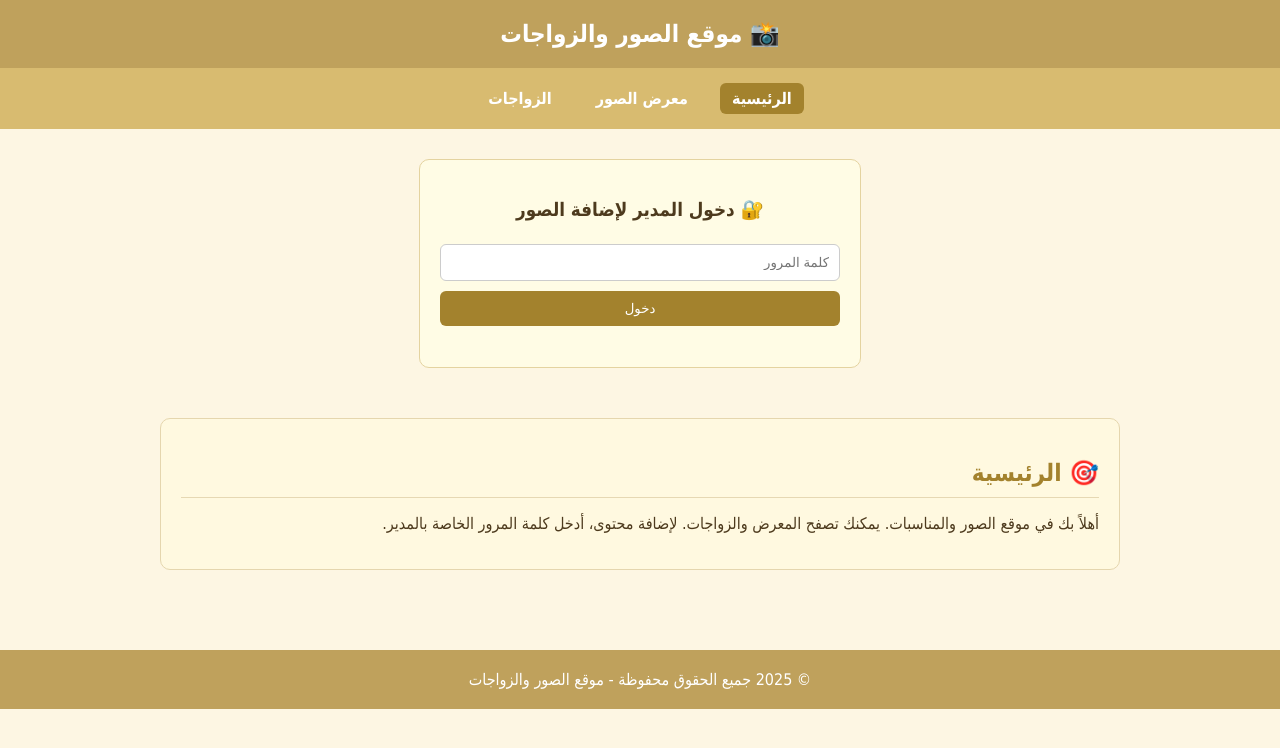
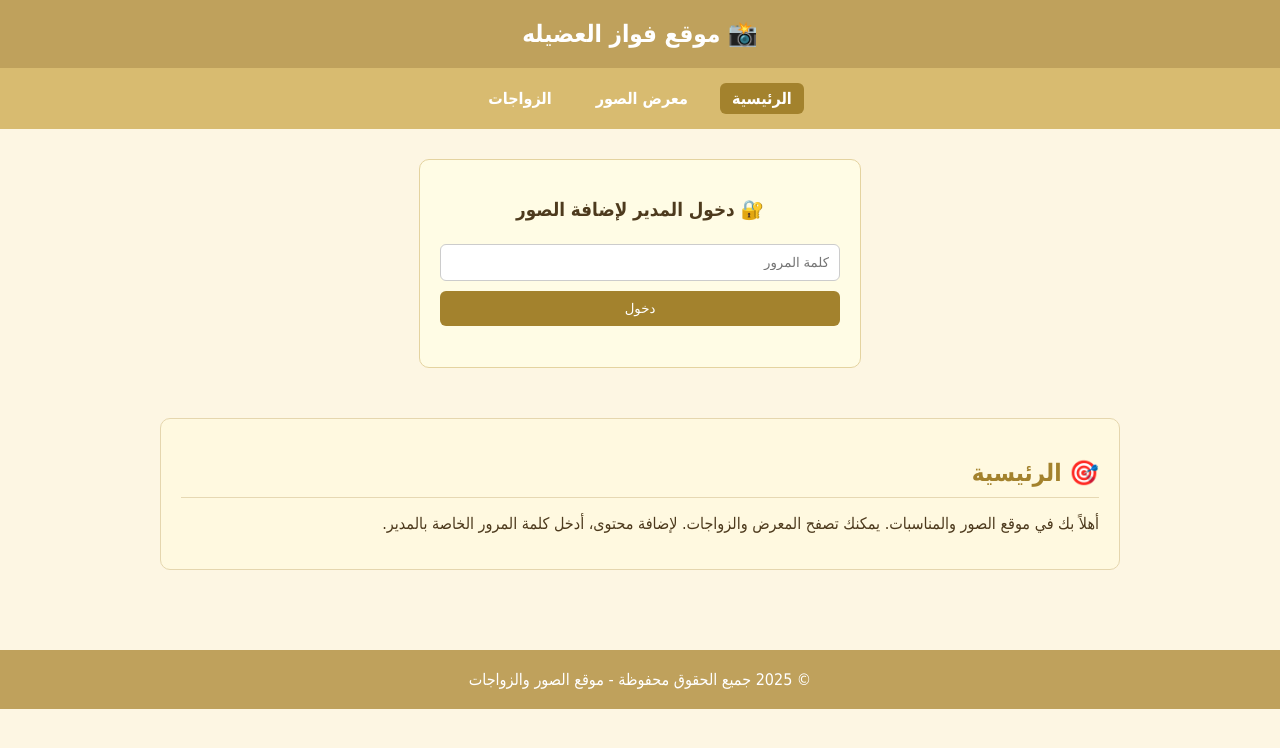
Before and after one commit to Fawazadel1/photo-fawaz, a plain HTML site: page index.html in a window 1280 px wide. Drawn offline with Linux system fonts and the light colour scheme.

Commit message:
Add files via upload

```diff
--- a/index.html
+++ b/index.html
@@ -2,7 +2,7 @@
 <html lang="ar" dir="rtl">
 <head>
   <meta charset="UTF-8">
-  <title>موقع الصور والزواجات</title>
+  <title>موقع فواز العضيله</title>
   <meta name="viewport" content="width=device-width, initial-scale=1" />
   <style>
     body {
@@ -141,7 +141,7 @@
 </head>
 <body>
 
-<header>📸 موقع الصور والزواجات</header>
+<header>📸 موقع فواز العضيله</header>
 
 <nav>
   <a href="#" class="nav-link active" data-target="home">الرئيسية</a>
```
